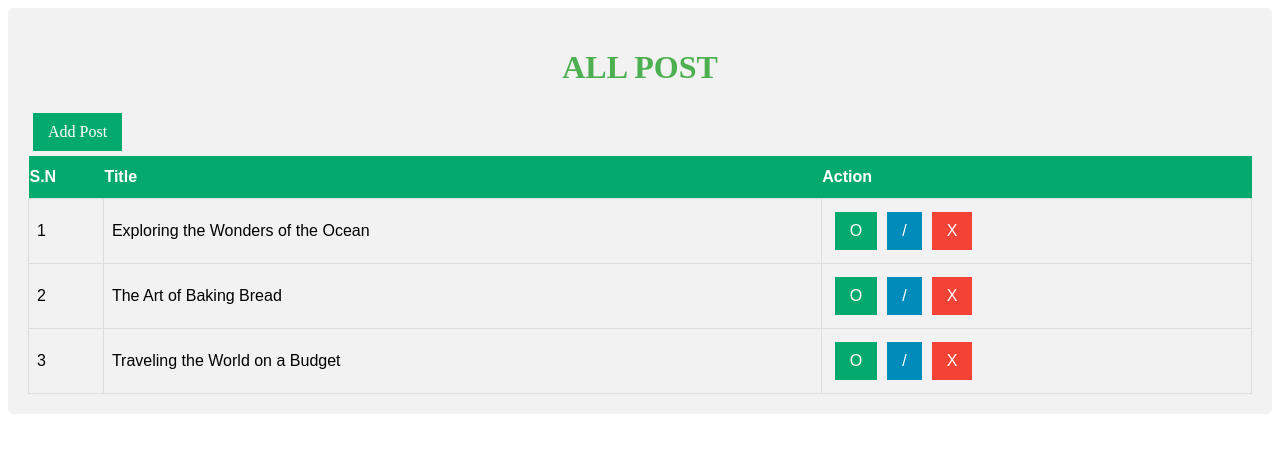
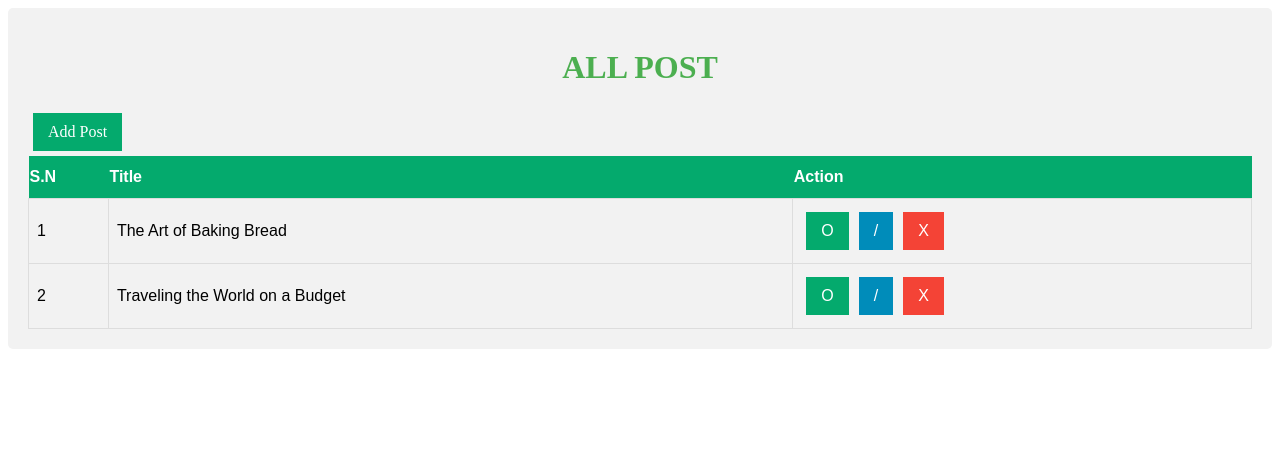
Before and after one commit to Fernanda019/tutorial1, a Vue app: page /posts in a window 1280 px wide. Shown: the top 452 px of the page. Built offline with nearby package versions, Linux system fonts and the light colour scheme; data requests are answered from the project's data file.

Commit message:
Implementacion de eliminar posts

```diff
--- a/src/components/Posts.vue
+++ b/src/components/Posts.vue
@@ -9,6 +9,17 @@ const getPosts = async () => {
     try {
         const response = await axios.get('http://localhost:8080/posts');
         posts.value = response.data;
+    } catch (error) {
+        console.log(error);
+    }
+}
+
+const deletePost = async (id) => {
+    try {
+        await axios.delete(`http://localhost:8080/posts/${id}`);
+
+        getPosts();
+
     } catch (error) {
         console.log(error);
     }
@@ -51,7 +62,12 @@ onMounted(() => {
                 >
                     /
                 </RouterLink>
-                <button class="btn btn-red">X</button>
+                <button
+                    @click="deletePost(post.id)"
+                    class="btn btn-red"
+                >
+                    X
+                </button>
             </td>
         </tr>
     </table>
--- a/src/posts.json
+++ b/src/posts.json
@@ -1,10 +1,5 @@
 {
   "posts": [
-    {
-      "title": "Exploring the Wonders of the Ocean",
-      "description": "Dive deep into the mysteries of the ocean and discover the incredible marine life that inhabits it. From vibrant coral reefs to the dark abyss, the ocean is a world of wonder and beauty waiting to be explored.",
-      "id": "1a2b3c4d5e"
-    },
     {
       "title": "The Art of Baking Bread",
       "description": "Learn the secrets to baking perfect bread at home. This post covers everything from choosing the right flour to mastering the art of kneading and proofing.",
```
